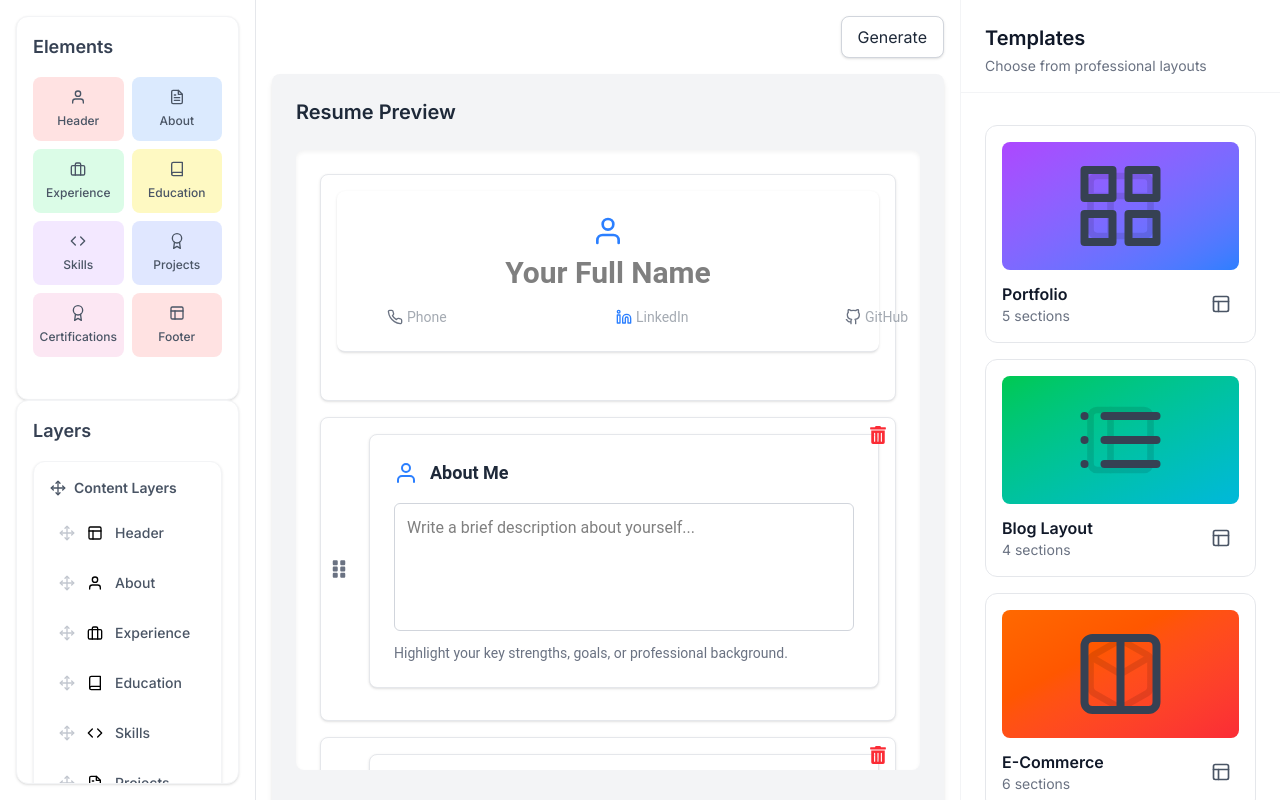
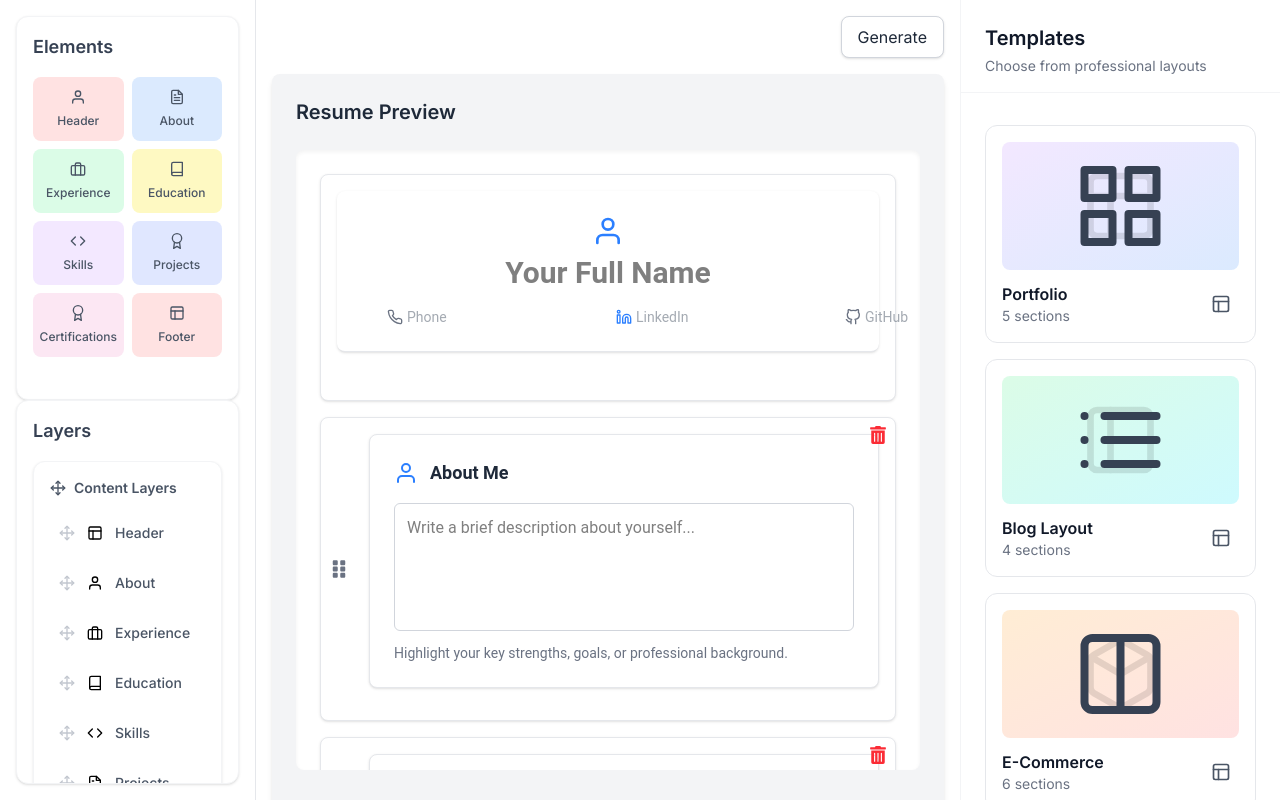
Before and after one commit to rajatsharmaji/resume-builder-surface, a React (Vite) app: page / in a window 1280 px wide. Built offline with nearby package versions, Linux system fonts and the light colour scheme.

Commit message:
fix: templates pannel ui color improved

```diff
--- a/src/components/right-panel/RightPanel.jsx
+++ b/src/components/right-panel/RightPanel.jsx
@@ -114,7 +114,7 @@ const TemplatePanel = ({ applyTemplate, customizations }) => {
       sections: 5,
       features: ["Hero", "Projects", "Skills", "Testimonials", "Contact"],
       description: "Modern portfolio showcase with project highlights",
-      color: "bg-gradient-to-br from-purple-500 to-blue-500",
+      color: "bg-gradient-to-br from-purple-100 to-blue-100", // changed to light professional colors
       icon: FiLayout,
       preview: FiGrid,
     },
@@ -129,7 +129,7 @@ const TemplatePanel = ({ applyTemplate, customizations }) => {
         "Newsletter",
       ],
       description: "Clean content-focused blog layout",
-      color: "bg-gradient-to-br from-green-500 to-cyan-500",
+      color: "bg-gradient-to-br from-green-100 to-cyan-100", // changed to light professional colors
       icon: FiSidebar,
       preview: FiList,
     },
@@ -145,7 +145,7 @@ const TemplatePanel = ({ applyTemplate, customizations }) => {
         "Reviews",
       ],
       description: "Online store template with product showcase",
-      color: "bg-gradient-to-br from-orange-500 to-red-500",
+      color: "bg-gradient-to-br from-orange-100 to-red-100", // changed to light professional colors
       icon: FiBox,
       preview: FiColumns,
     },
@@ -155,7 +155,7 @@ const TemplatePanel = ({ applyTemplate, customizations }) => {
       sections: 4,
       features: ["Hero", "Features", "Pricing", "CTA"],
       description: "High-conversion marketing landing page",
-      color: "bg-gradient-to-br from-pink-500 to-rose-500",
+      color: "bg-gradient-to-br from-pink-100 to-rose-100", // changed to light professional colors
       icon: FiType,
       preview: FiSliders,
     },
@@ -165,7 +165,7 @@ const TemplatePanel = ({ applyTemplate, customizations }) => {
       sections: 3,
       features: ["Fullscreen Grid", "Lightbox", "Categories"],
       description: "Visual-focused image gallery layout",
-      color: "bg-gradient-to-br from-yellow-500 to-amber-500",
+      color: "bg-gradient-to-br from-yellow-100 to-amber-100", // changed to light professional colors
       icon: FiImage,
       preview: FiGrid,
     },
```
